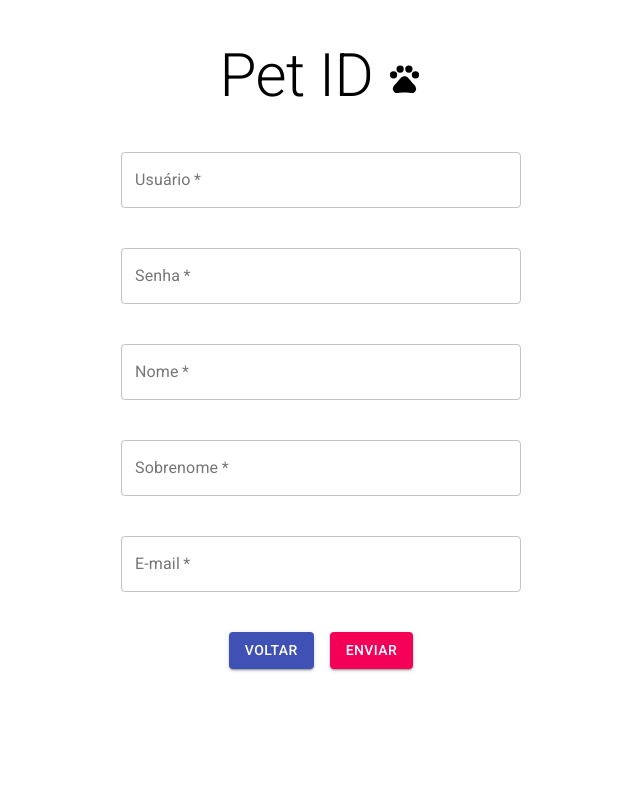
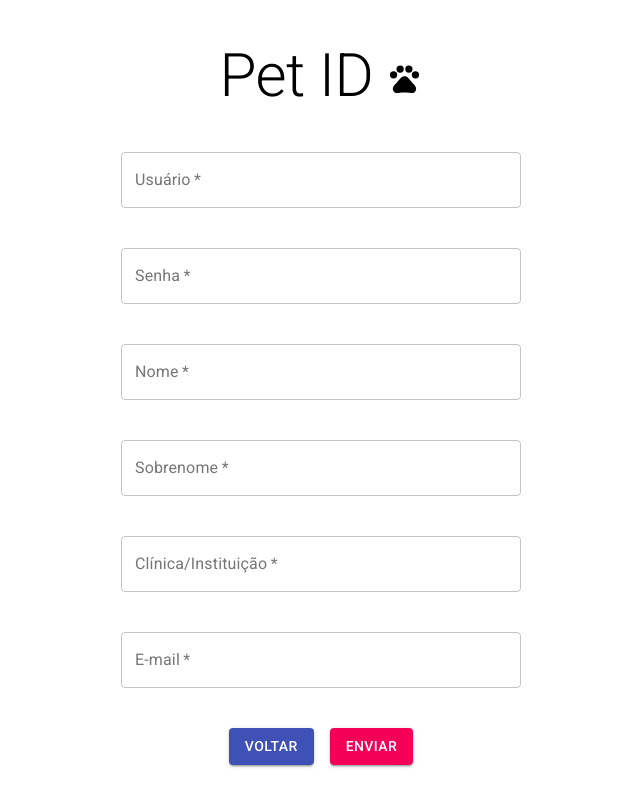
Before and after one commit to petidufmg/pet-id-ufmg-frontend, a React (Create React App) app in the folder pet-id/: page /sign-up in a window 1280 px wide. Shown: the whole page, without its empty margins (319-959 px from the left). Built offline with nearby package versions, Linux system fonts and the light colour scheme; the HTML template or start-up script is replaced by a standard one.

Commit message:
Add clinic/institution field in sign up form

```diff
--- a/pet-id/src/pages/SignUp.js
+++ b/pet-id/src/pages/SignUp.js
@@ -20,7 +20,7 @@ function SignUp() {
               Pet ID <PetsIcon fontSize="large" />
             </Typography>
           </Grid>
-          {["Usuário", "Senha", "Nome", "Sobrenome", "E-mail"].map((item) => {
+          {["Usuário", "Senha", "Nome", "Sobrenome", "Clínica/Instituição", "E-mail"].map((item) => {
             return (
               <Grid item>
                 <TextField
```
